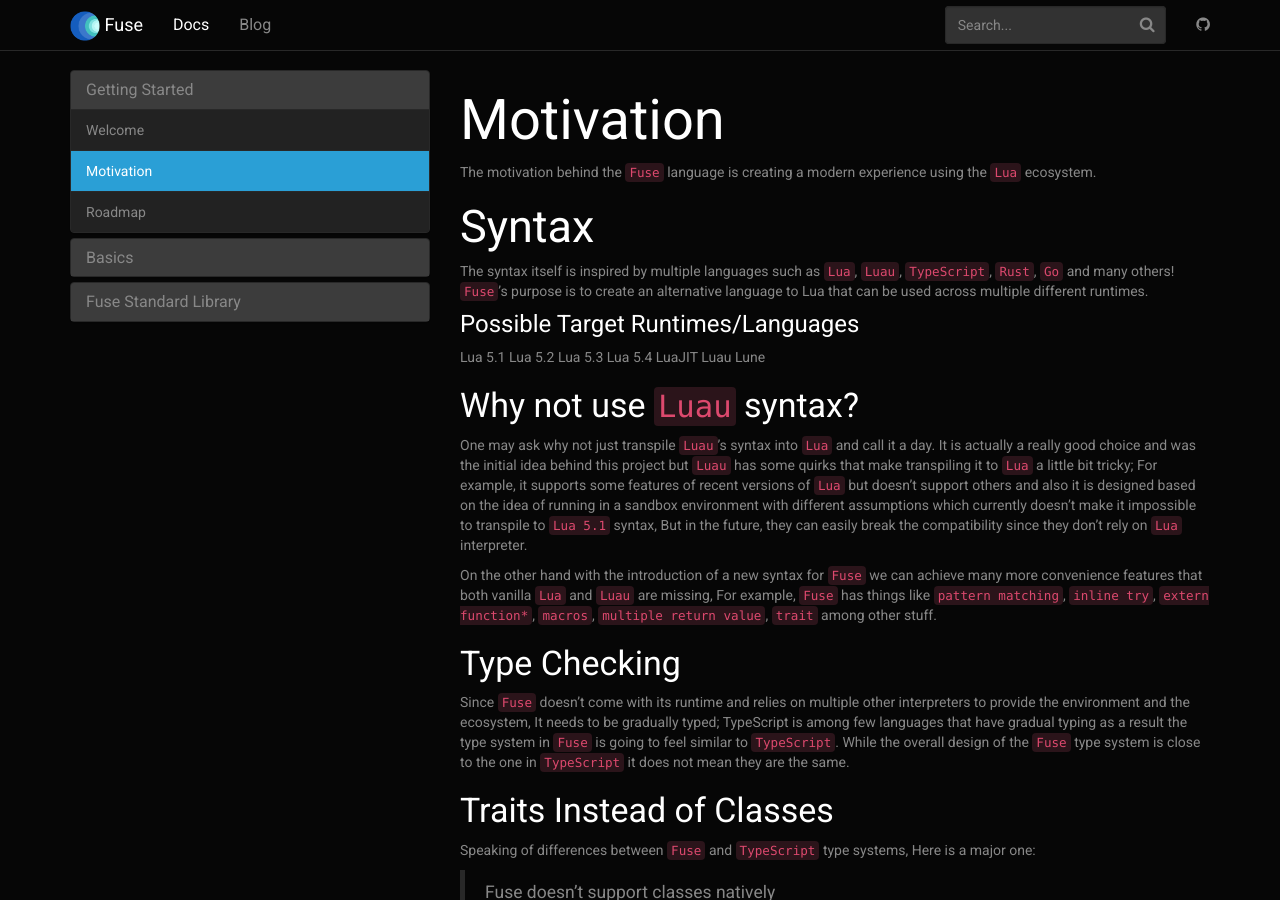
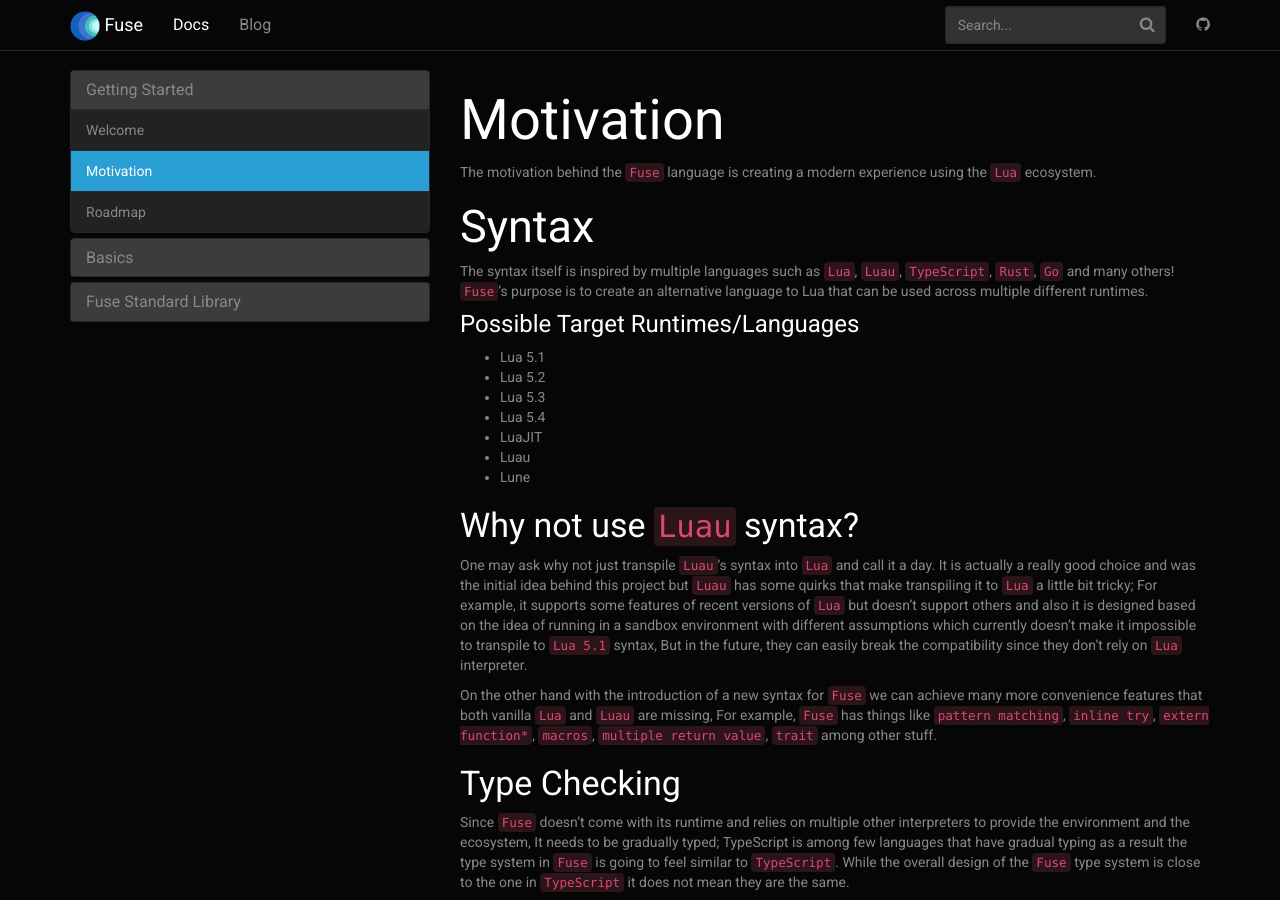
Before and after one commit to fuse-lang/fuse-lang.github.io, a Jekyll site: the page built from _docs/motivation.md, in a window 1280 px wide and 900 px high. Built offline with Jekyll 4.4.1, drawn with Linux system fonts in a browser that asks for light colours.

Commit message:
fix: bultin points

```diff
--- a/_docs/motivation.md
+++ b/_docs/motivation.md
@@ -12,13 +12,13 @@ The syntax itself is inspired by multiple languages such as `Lua`, `Luau`, `Type
 
 #### Possible Target Runtimes/Languages
 
-Lua 5.1
-Lua 5.2
-Lua 5.3
-Lua 5.4
-LuaJIT
-Luau
-Lune
+- Lua 5.1
+- Lua 5.2
+- Lua 5.3
+- Lua 5.4
+- LuaJIT
+- Luau
+- Lune
 
 ### Why not use `Luau` syntax?
 
```
